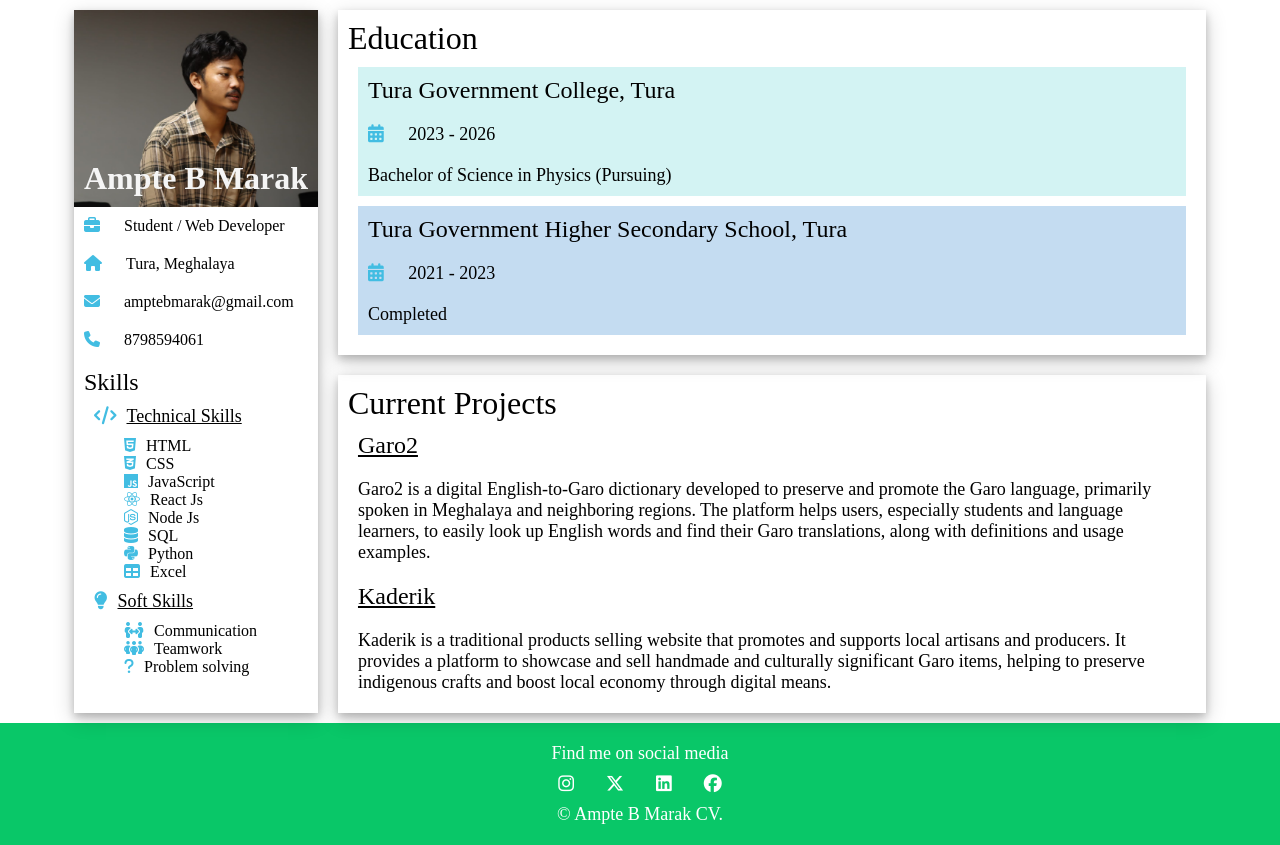
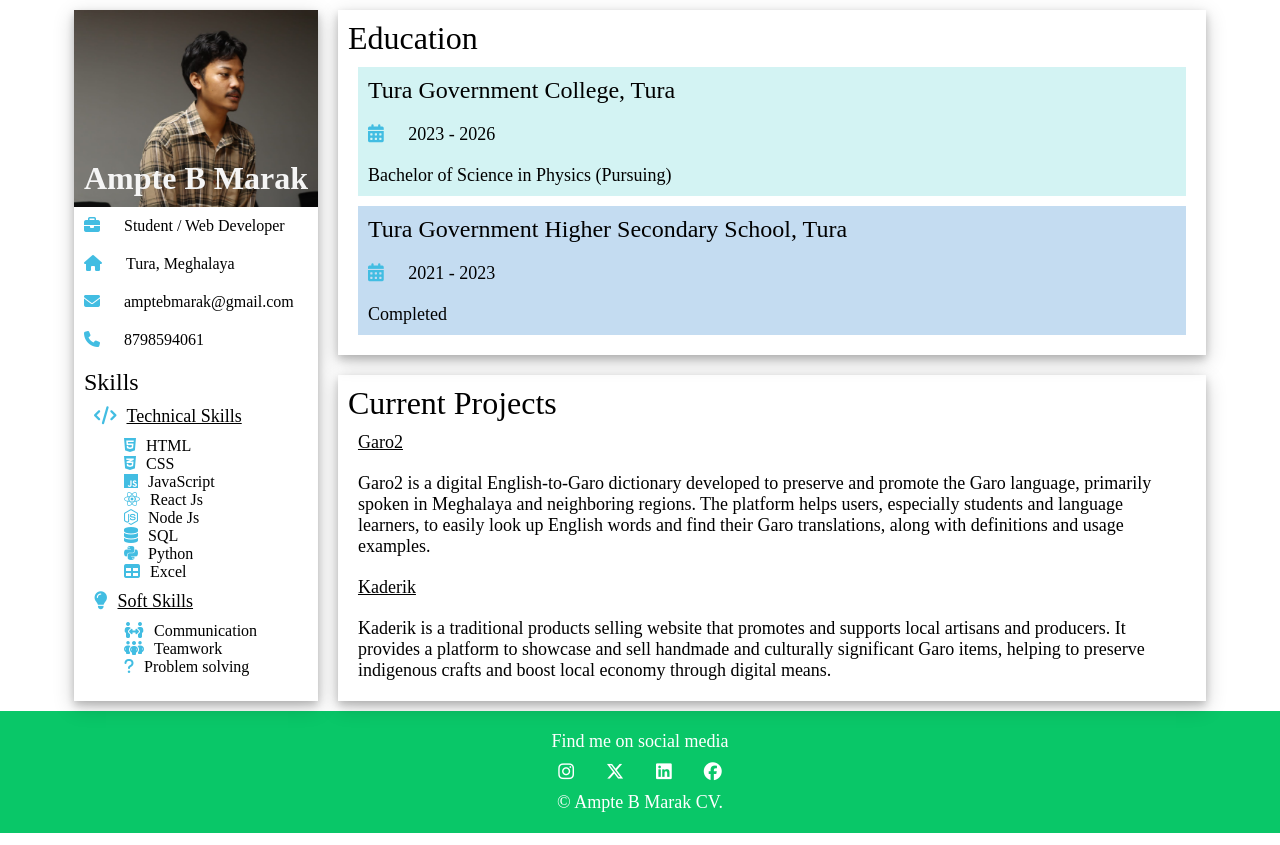
Before and after one commit to Ampte/CV, a React (Vite) app: page / in a window 1280 px wide. Built offline with nearby package versions, Linux system fonts and the light colour scheme.

Commit message:
Modify font size

```diff
--- a/package.json
+++ b/package.json
@@ -1,5 +1,5 @@
 {
-  "homepage": "https://Ampte.github.io/CV",
+  "homepage": "https://Ampte.github.io/cv",
   "name": "ampte-marak-cv",
   "private": true,
   "version": "0.0.0",
--- a/src/App.css
+++ b/src/App.css
@@ -51,7 +51,7 @@ span{
 
 .skills{
   padding: 10px;
-  font-size: x-large;
+  font-size: large;
 }
 
 .tech-skills, .soft-skills{
@@ -72,11 +72,11 @@ li{
 }
 
 .heading{
-  font-size: xx-large;
+  font-size: x-large;
 }
 
 .project-name{
-  font-size: x-large;
+  font-size: large;
   margin: 10px;
   text-decoration: underline;
 }
@@ -99,7 +99,7 @@ li{
 }
 
 .institution{
-  font-size: x-large;
+  font-size: large;
   padding: 10px;
 }
 
@@ -111,9 +111,6 @@ li{
   padding: 10px;
 }
 
-p{
-  font-size: large;
-}
 
 .project-details{
   padding: 10px;
@@ -142,4 +139,20 @@ button{
     "about-me projects projects";
   }
 
+  .skills{
+    font-size: x-large;
+  }
+
+  p{
+    font-size: large;
+  }
+
+  .institution{
+    font-size: x-large;
+  }
+
+  .heading{
+    font-size: xx-large;
+  }
+
 }
```
